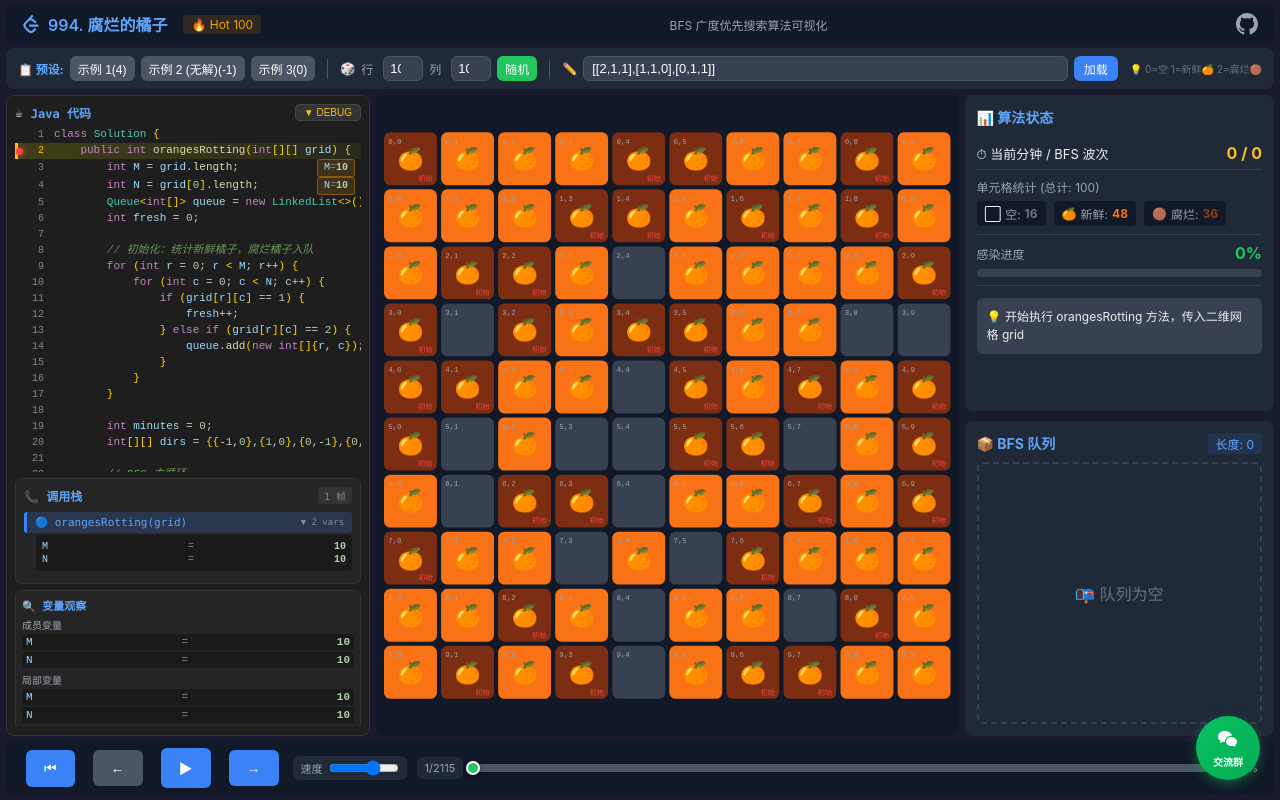
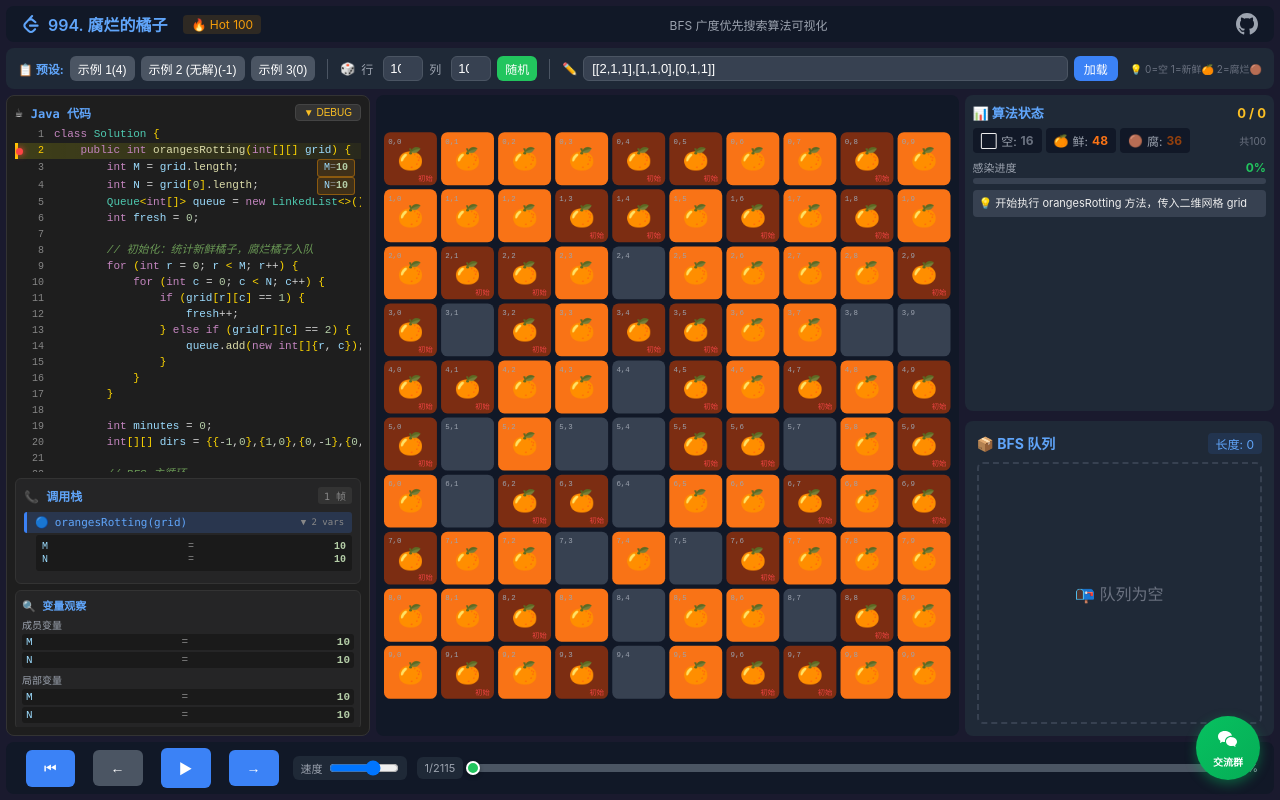
Before and after one commit to fuck-algorithm/leetcode-994-rotting-oranges, a React (Vite) app: page / in a window 1280 px wide. Built offline with nearby package versions, Linux system fonts and the light colour scheme.

Commit message:
refactor(ui): compact state panel to fit narrower right column

```diff
--- a/src/components/StatePanel.tsx
+++ b/src/components/StatePanel.tsx
@@ -38,91 +38,77 @@ export function StatePanel({
     progress = Math.round((infectedCount / initialFreshCount) * 100);
   }
 
-  const statStyle: React.CSSProperties = {
-    display: 'flex',
-    justifyContent: 'space-between',
-    alignItems: 'center',
-    padding: '6px 0',
-    borderBottom: '1px solid #374151',
-    fontSize: '13px',
-  };
-
-  const labelStyle: React.CSSProperties = {
-    display: 'flex',
-    alignItems: 'center',
-    gap: '6px',
-  };
-
   return (
     <div style={{
       background: '#1f2937',
       borderRadius: '8px',
-      padding: '12px',
+      padding: '8px',
       height: '100%',
       overflow: 'auto',
     }}>
-      <h3 style={{ margin: '0 0 10px 0', color: '#60a5fa', fontSize: '14px' }}>📊 算法状态</h3>
-
-      {/* 时间和波次 */}
-      <div style={statStyle}>
-        <span style={labelStyle}>⏱ 当前分钟 / BFS 波次</span>
-        <span style={{ color: '#fbbf24', fontWeight: 'bold', fontSize: '16px' }}>
+      <div style={{
+        display: 'flex',
+        justifyContent: 'space-between',
+        alignItems: 'center',
+        marginBottom: '6px',
+      }}>
+        <h3 style={{ margin: 0, color: '#60a5fa', fontSize: '13px' }}>📊 算法状态</h3>
+        <span style={{ color: '#fbbf24', fontWeight: 'bold', fontSize: '13px' }}>
           {minute} / {bfsWave}
         </span>
       </div>
 
-      {/* 单元格统计 */}
-      <div style={{
-        padding: '8px 0',
-        borderBottom: '1px solid #374151',
-      }}>
-        <div style={{ fontSize: '12px', color: '#9ca3af', marginBottom: '6px' }}>
-          单元格统计 (总计: {totalCells})
-        </div>
-        <div style={{ display: 'flex', gap: '8px', flexWrap: 'wrap' }}>
-          <StatBadge icon="⬜" label="空" value={emptyCount} color="#6b7280" />
-          <StatBadge icon="🍊" label="新鲜" value={freshCount} color="#f97316" />
-          <StatBadge icon="🟤" label="腐烂" value={rottenCount} color="#92400e" />
-        </div>
+      {/* 单元格统计 — 紧凑 badge 横排 */}
+      <div style={{ display: 'flex', gap: '4px', flexWrap: 'wrap', marginBottom: '6px', alignItems: 'center' }}>
+        <StatBadge icon="⬜" label="空" value={emptyCount} color="#6b7280" />
+        <StatBadge icon="🍊" label="鲜" value={freshCount} color="#f97316" />
+        <StatBadge icon="🟤" label="腐" value={rottenCount} color="#92400e" />
+        <span style={{ fontSize: '10px', color: '#6b7280', marginLeft: 'auto' }}>共{totalCells}</span>
       </div>
 
-      {/* 感染进度 */}
-      <div style={{ padding: '8px 0', borderBottom: '1px solid #374151' }}>
+      {/* 感染进度 — 单行 */}
+      <div style={{ marginBottom: '6px' }}>
         <div style={{
           display: 'flex',
           justifyContent: 'space-between',
           alignItems: 'center',
-          marginBottom: '6px',
+          marginBottom: '3px',
         }}>
-          <span style={{ fontSize: '12px', color: '#9ca3af' }}>感染进度</span>
-          <span style={{ color: '#22c55e', fontWeight: 'bold' }}>{progress}%</span>
+          <span style={{ fontSize: '11px', color: '#9ca3af' }}>感染进度</span>
+          <span style={{ color: '#22c55e', fontWeight: 'bold', fontSize: '12px' }}>{progress}%</span>
         </div>
         <div style={{
-          height: '8px',
+          height: '6px',
           background: '#374151',
-          borderRadius: '4px',
+          borderRadius: '3px',
           overflow: 'hidden',
         }}>
           <div style={{
             height: '100%',
             width: `${progress}%`,
             background: 'linear-gradient(90deg, #22c55e, #16a34a)',
-            borderRadius: '4px',
+            borderRadius: '3px',
             transition: 'width 0.3s ease',
           }} />
         </div>
       </div>
 
-      {/* 本轮感染数 */}
+      {/* 本轮感染 */}
       {infectedThisMinute > 0 && (
-        <div style={statStyle}>
-          <span style={labelStyle}>🔥 本轮感染</span>
+        <div style={{
+          display: 'flex',
+          justifyContent: 'space-between',
+          alignItems: 'center',
+          padding: '3px 0',
+          fontSize: '12px',
+        }}>
+          <span>🔥 本轮感染</span>
           <span style={{
             color: '#ef4444',
             fontWeight: 'bold',
-            padding: '2px 8px',
+            padding: '1px 6px',
             background: '#ef444420',
-            borderRadius: '4px',
+            borderRadius: '3px',
           }}>
             +{infectedThisMinute}
           </span>
@@ -132,14 +118,14 @@ export function StatePanel({
       {/* 最终结果 */}
       {isComplete && (
         <div style={{
-          marginTop: '12px',
-          padding: '12px',
+          marginTop: '6px',
+          padding: '8px',
           background: result === -1 ? '#7f1d1d' : '#14532d',
           borderRadius: '6px',
           textAlign: 'center',
         }}>
-          <div style={{ fontSize: '12px', marginBottom: '4px', opacity: 0.8 }}>最终结果</div>
-          <div style={{ fontSize: '20px', fontWeight: 'bold' }}>
+          <div style={{ fontSize: '11px', marginBottom: '2px', opacity: 0.8 }}>最终结果</div>
+          <div style={{ fontSize: '18px', fontWeight: 'bold' }}>
             {result === -1 ? '-1 (无解)' : `${result} 分钟`}
           </div>
         </div>
@@ -147,12 +133,12 @@ export function StatePanel({
 
       {/* 描述 */}
       <div style={{
-        marginTop: '12px',
-        padding: '10px',
+        marginTop: '6px',
+        padding: '6px',
         background: '#374151',
-        borderRadius: '6px',
-        fontSize: '12px',
-        lineHeight: '1.5',
+        borderRadius: '4px',
+        fontSize: '11px',
+        lineHeight: '1.4',
       }}>
         💡 {description}
       </div>
```
